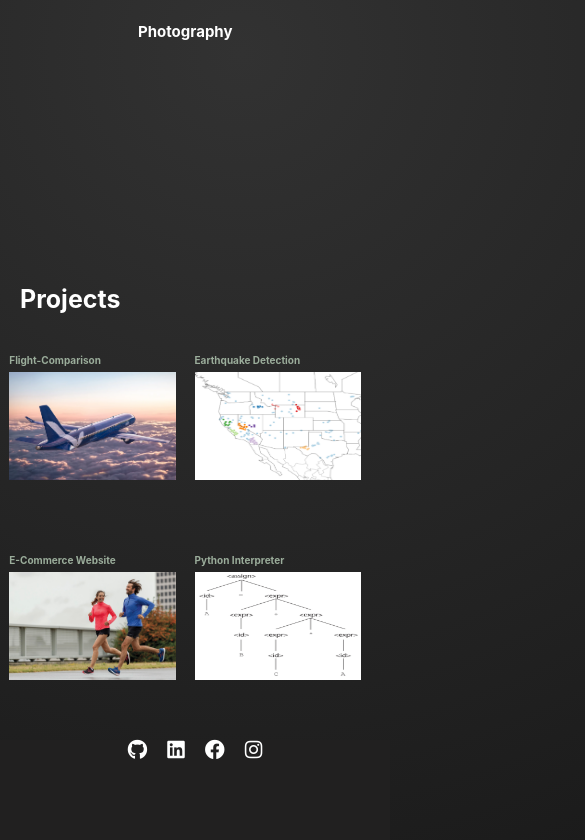
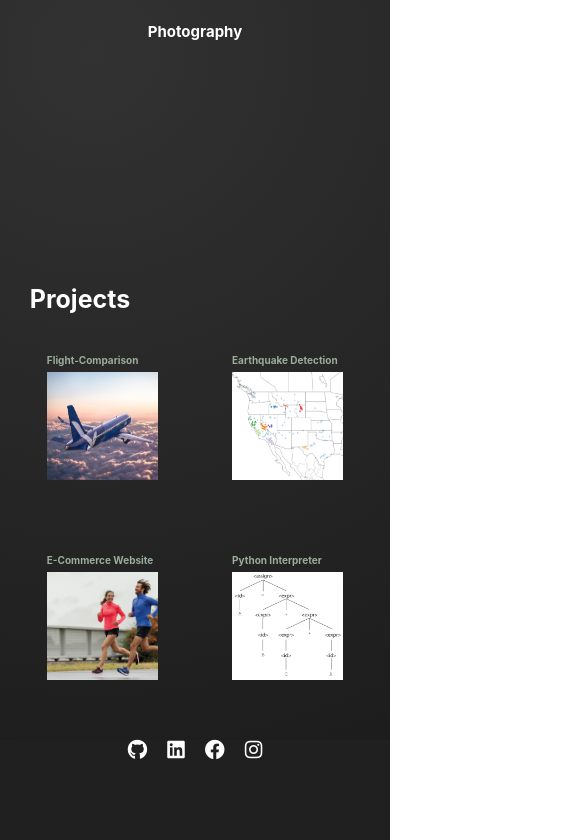
Before and after one commit to Rawbethy/PortfolioFrontend, a React (Create React App) app: page / in a window 390 px wide. Shown: the part 1680-2520 px from the top of the page, 585 px wide, since content can reach past the window. Built offline with nearby package versions, Linux system fonts and the light colour scheme; no server answers.

Commit message:
082123#2

```diff
--- a/src/App.css
+++ b/src/App.css
@@ -1,7 +1,11 @@
 .main {
-  position: absolute;
+  position: relative;
+  display: flex;
+  justify-content: center;
+  align-items: center;
+  flex-direction: column;
   background: radial-gradient(circle at 24.1% 68.8%, rgb(50, 50, 50) 0%, rgb(0, 0, 0) 99.4%);
-  margin: 0px;
+  margin: auto;
   padding: 0px;
   min-width: 1000px;
   width: 100%;
@@ -11,7 +15,6 @@
 .home, .about, .projects {
   display: flex;
   flex-direction: column;
-  width: 100%;
   padding: 5vh 0 5vh 0;
 }
 
@@ -30,9 +33,9 @@
   src: url('./Utils/fonts/RobotoMono-VariableFont_wght.ttf') format('truetype');
 }
 
-@media screen and (min-width: 0px) and (max-width: 768px) {
+@media screen and (max-width: 768px) {
   .main {
-    position: absolute;
+    min-width: auto;
     max-width: 100vw;
   }
 
--- a/src/components/styles/projects-styles.css
+++ b/src/components/styles/projects-styles.css
@@ -40,7 +40,7 @@
     margin: auto;
     width: 55%;
     height: 70%;
-    max-width: 500px;
+    max-width: 450px;
     min-width: 350px;
     transition: all .5s;
 }
@@ -98,20 +98,20 @@
     height: 500px;
 }
 
-@media screen and (min-width: 0px) and (max-width: 768px) {
+@media screen and (max-width: 768px) {
 
     .projects h1 {
         font-size: 25px;
     }
 
     .projects-card {
-        width: 90%;
+        width: 60%;
         height: 60%;
         min-width: 100px;
     }
 
     .projects-card:hover {
-        width: 93%;
+        width: 63%;
         height: 63%;
     }
 
```
